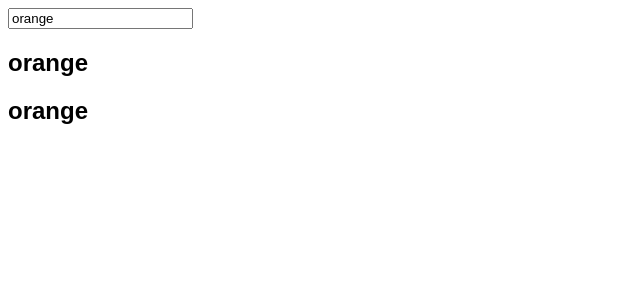
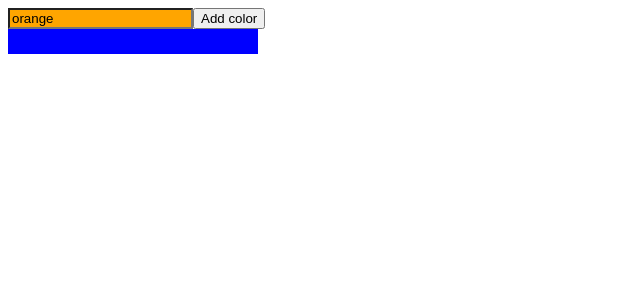
Before and after one commit to ragavkumarv/synechron-2026-movie-app-react, a React (Vite) app: page / in a window 1280 px wide. Shown: the top 300 px of the page, without its empty margins (0-640 px from the left). Built offline with nearby package versions, Linux system fonts and the light colour scheme.

Commit message:
color box

```diff
--- a/src/App.jsx
+++ b/src/App.jsx
@@ -36,16 +36,37 @@ export default function App() {
 // Task - Change the background color of input to the typed color
 function ColorGame() {
   const [color, setColor] = useState("orange");
+
+  const styles = {
+    background: color,
+  };
+
+  // Task 1.1 - Display the boxes
+  const INITIAL_COLORS = ["plum", "crimson", "orange"];
+
   return (
     <div>
       <input
+        style={styles}
         type="text"
         value={color}
         onChange={(event) => setColor(event.target.value)}
       />
 
-      <h2>{color}</h2>
-      <h2>{color}</h2>
+      {/* Task 1.2 - Adding the box*/}
+      <button>Add color</button>
+
+      <ColorBox clr="blue" />
     </div>
   );
 }
+
+function ColorBox({ clr }) {
+  const styles = {
+    background: clr,
+    height: "25px",
+    width: "250px",
+  };
+
+  return <div style={styles}></div>;
+}
```
